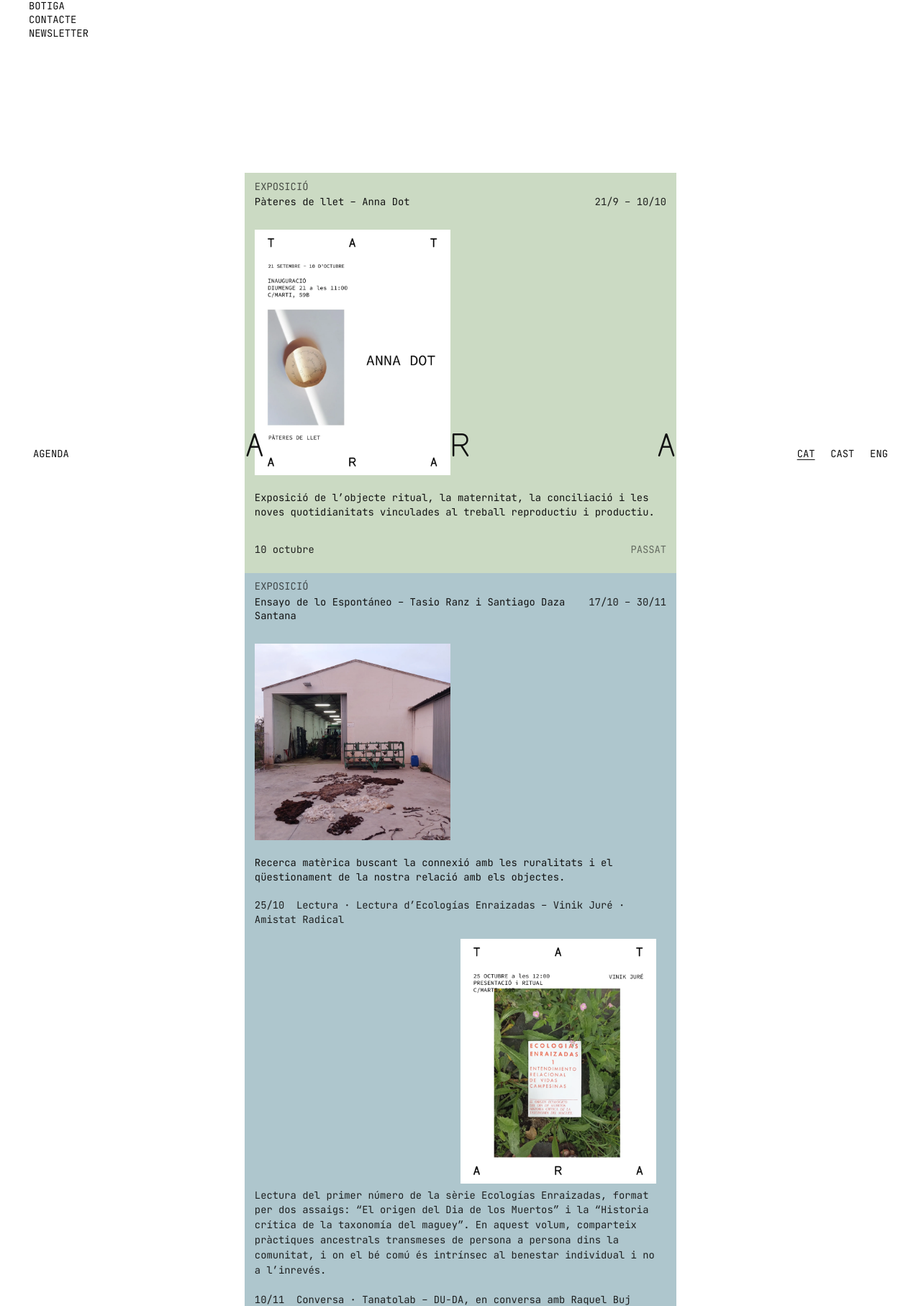
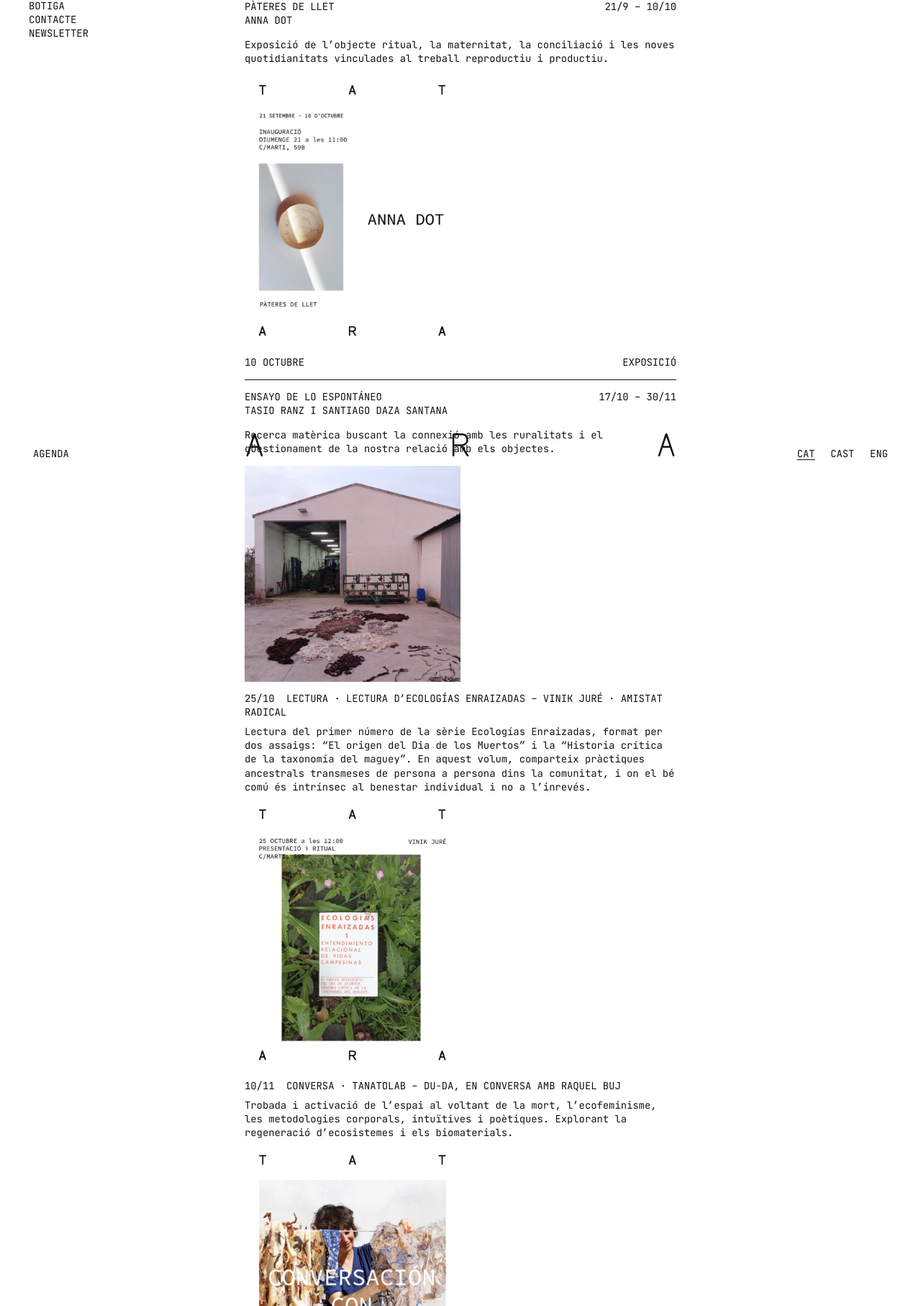
Before and after one commit to meowrhino/tatara, a PHP site: page / in a window 1280 px wide. Shown: the part 119-1933 px from the top of the page at 72% size. Run offline with PHP 8.4, Linux system fonts and the light colour scheme.

Commit message:
feat(agenda): en blanco y negro, separada por un hilo y con el tipo abajo
Fuera los bloques de color: cada exposición es una entrada separada de la
siguiente por un hilo negro de 1px. Cabecera con título y fechas, el artista
debajo, la descripción, la imagen siempre a la izquierda (ya no alterna) y un
pie con la fecha de cierre y el tipo de entrada (EXPOSICIÓ, TALLER…) donde
antes estaba el estado passat/ara/proximament, que se quita.

La paleta deja de existir: fuera de data.json, de agenda.json (el campo
"color"), de main.js, de check-data y del README. La agenda ya no empieza con
un 30% de pantalla en blanco y el bloque de hoy queda justo debajo de TAT.

Co-Authored-By: Claude Opus 5.5 <noreply@anthropic.com>

```diff
--- a/css/styles.css
+++ b/css/styles.css
@@ -70,132 +70,41 @@ button { font: inherit; color: inherit; background: none; border: none; cursor:
 /* ============================================================
    AGENDA
    ============================================================ */
-/* Aire al principio y al final del scroll para que entre/salga más natural. */
-.agenda__strip { display: flex; flex-direction: column; padding-block: 30dvh; }
+.agenda__strip { display: flex; flex-direction: column; padding-bottom: 30dvh; }
 
-/* Bloques de evento — pueden contener O.R. anidados (seg__children) */
-.seg--event {
-  position: relative;
+/* Una entrada por exposición, separadas por un hilo negro (1px, como todos). */
+.seg {
   display: flex;
   flex-direction: column;
-  gap: 1.3rem;               /* aire entre cabecera/imagen, descripció i O.R. */
-  width: 100%;
-  text-align: left;
-  /* el color del texto lo pone agenda.js inline (textOn: blanco o negro según el fondo) */
-  padding-bottom: 1.6rem;
+  gap: 1rem;
+  padding: 0 0 1rem;
+  margin: 0 0 1rem;
+  border-bottom: 1px solid var(--ink);
 }
 
-.seg__head {
-  display: block;
-  width: 100%;
-  text-align: left;
-}
+/* Cabecera, pie y fila de cada O.R.: texto a la izquierda, fechas o tipo a la
+   derecha, en la misma línea. */
+.seg__label, .seg__foot { display: flex; justify-content: space-between; align-items: baseline; gap: 1rem; }
+.seg__title { min-width: 0; }   /* sin truncar: el título puede ocupar varias líneas */
+.seg__when, .seg__kind { flex: 0 0 auto; margin-left: auto; }   /* a la derecha aunque falte lo de la izquierda */
+.seg__title, .seg__artist, .seg__kind, .seg__end, .seg__child-name { text-transform: uppercase; }
 
-/* "Fila 0" del eje temporal: cabecera + imagen + descripción. Su min-height
-   (inline, en unidades --day) reserva los días que van del inicio del evento
-   al primer O.R., así la cabecera consume tiempo real en vez de sumarse. */
-.seg__lead {
-  display: flex;
-  flex-direction: column;
-  gap: 0.9rem;
-}
+.seg__desc, .seg__child-desc { margin: 0; }
 
-.seg__desc {
-  padding: 0.6rem 1rem 0;
-  line-height: 1.5;
-  text-align: left;
-}
-
-.seg__label {
-  display: flex;
-  align-items: flex-start;
-  justify-content: space-between;
-  gap: 1rem;
-  padding: 0.7rem 1rem 0;
-}
-.seg__label .seg__who { min-width: 0; } /* sin truncar: el título puede ocupar varias líneas */
-.seg__label .seg__when { flex: 0 0 auto; opacity: 0.92; }
-
-/* Tipo de la entrada (exposició, retrospectiva, exposició i festival…), encima
-   del título. Discreto: es contexto, no titular. */
-.seg__kind {
-  padding: 0.7rem 1rem 0;
-  text-transform: uppercase;
-  opacity: 0.7;
-}
-.seg__kind + .seg__label { padding-top: 0.15rem; }
-
-/* Fila inferior del bloque: fecha de cierre (izq) + estado (der) en una línea,
-   igual que la cabecera. Hereda la tinta del bloque (negra o blanca). */
-.seg__foot {
-  display: flex;
-  align-items: baseline;
-  justify-content: space-between;
-  gap: 1rem;
-  margin-top: auto;
-  padding: 1rem 1rem 0;
-}
-.seg__status {
-  flex: 0 0 auto;
-  margin-left: auto;   /* siempre a la derecha, aunque no haya fecha de cierre */
-  text-transform: uppercase;
-}
-.seg__status--now { opacity: 1; }
-.seg__status--next { opacity: 0.85; }
-.seg__status--past { opacity: 0.55; }
-
-.seg__media { display: block; padding: 1.2rem 1rem 0; width: 58%; max-width: 300px; cursor: zoom-in; text-align: inherit; }
-/* aspect-ratio reserva hueco antes de que cargue la imagen (evita saltos de
-   layout); el 'auto' hace que, una vez cargada, mande su proporción real. */
+/* Imagen: media columna, a la izquierda. */
+.seg__media { display: block; width: 50%; padding: 0; cursor: zoom-in; }
 /* aspect-ratio con 'auto' delante: manda la proporción real de la imagen en
    cuanto se conoce, y mientras tanto se reserva 4/5, que es el formato de
    cartel que usa casi toda la agenda. Reservar de más o de menos hace que la
    página crezca bajo el dedo al ir hacia atrás en el historial. */
 .seg__media img { width: 100%; height: auto; display: block; aspect-ratio: 4 / 5 auto; background: var(--img-placeholder); }
-.seg__media--left { margin-right: auto; }
-.seg__media--right { margin-left: auto; }
-
-/* Región temporal del bloque: contiene los O.R. en flujo. La separación entre
-   O.R. la marca el gap: los bloques miden por contenido, no por días. */
-.seg__days {
-  display: flex;
-  flex-direction: column;
-  gap: 1.5rem;               /* separación clara entre O.R. */
-}
 
 /* O.R. / esdeveniments anidados dentro de una exposición. */
-.seg__child {
-  padding: 0 1rem;
-}
-/* Fecha y nombre en un solo flujo de texto, NO en flex. Con flex, la fecha
-   ocupaba un ancho fijo y el nombre empezaba a su derecha; al partirse el
-   nombre, la segunda línea volvía a ese borde en vez de al margen del bloque, y
-   con dos palabras cortas quedaba justo en medio, como si estuviera centrada.
-   Así el texto se parte y sigue donde debe: a la izquierda. */
-.seg__child-info {
-  display: block;
-  width: 100%;
-  text-align: left;
-  cursor: default;
-  line-height: 1.45;
-  opacity: 0.92;
-}
-.seg__child-info:hover, .seg__child-info:focus-visible { opacity: 1; }
-/* La fecha no se parte nunca por dentro: "12/9 – 13/9 · 10:00 – 13:00" es una
-   unidad, y partirla a media hora se lee fatal. */
-.seg__child-when { white-space: nowrap; margin-right: 0.6rem; }
-.seg__child-name { min-width: 0; }
-
-.seg__child-desc {
-  padding: 0.4rem 0 0;
-  line-height: 1.5;
-  text-align: left;
-  opacity: 0.92;
-}
-
-.seg__end {
-  flex: 0 1 auto; opacity: 0.92;
-}
+.seg__days { display: flex; flex-direction: column; gap: 1rem; }
+.seg__child { display: flex; flex-direction: column; gap: 0.5rem; }
+/* Fecha y nombre en un solo flujo de texto, NO en flex: al partirse el nombre,
+   la segunda línea vuelve al margen y no cuelga de la fecha. */
+.seg__child-when { white-space: nowrap; margin-right: 0.6rem; }   /* "12/9 – 13/9 · 10:00" no se parte */
 
 /* Lightbox: clic en una imagen de la agenda la abre a pantalla completa.
    La imagen se limita a vw/svh para caber ENTERA (alto y ancho) en cualquier
--- a/data/data.json
+++ b/data/data.json
@@ -1,5 +1,5 @@
 {
-  "_comment": "Configuración general de la web TAT ARA: identidad, paleta, idiomas y datos de contacto. El índice de secciones (menú + router) vive en data/menu.json. El contenido de cada sección vive en su propio JSON (ver menu.json → sections[].data).",
+  "_comment": "Configuración general de la web TAT ARA: identidad, colores, idiomas y datos de contacto. El índice de secciones (menú + router) vive en data/menu.json. El contenido de cada sección vive en su propio JSON (ver menu.json → sections[].data).",
   "site": {
     "name": "TAT ARA",
     "studio": "tatara studio",
@@ -15,14 +15,8 @@
     "en"
   ],
   "defaultLang": "ca",
-  "palette": {
-    "blau": "#AEC6CD",
-    "menta": "#CBDAC3",
-    "rosa": "#E3A57E",
-    "mostassa": "#CFC1AB"
-  },
   "theme": {
-    "_comment": "Colores de la interfaz (antes hardcodeados en css/styles.css). La web es en blanco y negro: --bg y --ink son los únicos colores de texto y fondo. Cada clave se publica como custom property CSS --<clave>; la paleta de arriba se publica como --color-<clave>. Ver js/main.js.",
+    "_comment": "Colores de la interfaz (antes hardcodeados en css/styles.css). La web es en blanco y negro: --bg y --ink son los únicos colores de texto y fondo. Cada clave se publica como custom property CSS --<clave>. Ver js/main.js.",
     "bg": "#ffffff",
     "ink": "#111111",
     "grey-soft": "#EAE7E0",
@@ -31,10 +25,6 @@
     "img-placeholder": "rgba(0, 0, 0, 0.04)",
     "lightbox-bg": "rgba(0, 0, 0, 0.92)",
     "backdrop": "rgba(255, 255, 255, 0.85)"
-  },
-  "agenda": {
-    "_comment": "Los bloques miden por contenido y van pegados unos a otros: el cambio de color es lo que separa una exposición de la siguiente. minEventVh = altura mínima (svh) de cada bloque.",
-    "minEventVh": 10
   },
   "contact": {
     "intro": {
--- a/js/main.js
+++ b/js/main.js
@@ -1,6 +1,6 @@
 /* ============================================================
    TAT ARA — arranque (entry point)
-   Carga la config, expone la paleta como custom properties, construye el
+   Carga la config, expone los colores como custom properties, construye el
    menú y cablea los listeners globales. Es el único <script> del HTML
    (type="module"); el resto de módulos se importan desde aquí.
    ============================================================ */
@@ -32,18 +32,14 @@ async function init() {
   // La marca "TAT" del header lleva a la primera sección (home).
   $('#brand-home').setAttribute('href', '#' + SITE.sections[0].id);
 
-  // Colores: TODOS viven en data.json (fuente única).
-  //   theme   → --<clau>        (--bg, --ink, --grey-soft…): los que usa el CSS.
-  //   palette → --color-<clau>  (--color-blau…): los de la agenda, que además se
-  //             eligen por nombre desde agenda.json ("color": "blau").
-  // Las claves con '_' (comentarios del JSON) se ignoran.
+  // Colores: TODOS viven en data.json → theme (fuente única), y se publican
+  // como --<clau> (--bg, --ink…). Las claves con '_' (comentarios) se ignoran.
   const setVars = (obj, prefix) =>
     Object.entries(obj || {}).forEach(([key, hex]) => {
       if (key.startsWith('_') || typeof hex !== 'string') return;
       document.documentElement.style.setProperty(`--${prefix}${key}`, hex);
     });
   setVars(SITE.theme, '');
-  setVars(SITE.palette, 'color-');
 
   buildMenu();
 
--- a/js/utils.js
+++ b/js/utils.js
@@ -21,9 +21,6 @@ export const monthName = (i) => (MONTHS[LANG] || MONTHS.ca)[i];
 // Mismo formato {ca, es, en} que resuelve t() con el idioma activo.
 const STR = {
   today:          { ca: 'avui', es: 'hoy', en: 'today' },
-  statusNow:      { ca: 'ara', es: 'ahora', en: 'now' },
-  statusPast:     { ca: 'passat', es: 'pasado', en: 'past' },
-  statusNext:     { ca: 'proximament', es: 'próximamente', en: 'upcoming' },
   roomSheet:      { ca: 'full de sala (PDF)', es: 'hoja de sala (PDF)', en: 'room sheet (PDF)' },
   websiteLink:    { ca: 'web', es: 'web', en: 'website' },
   noEvents:       { ca: 'sense esdeveniments', es: 'sin eventos', en: 'no events' },
--- a/tools/check-data.mjs
+++ b/tools/check-data.mjs
@@ -81,7 +81,6 @@ function revisaImagen(ruta, dónde) {
 
 function revisaAgenda(menu) {
   console.log('\ndata/agenda.json');
-  const paleta = Object.keys(leer('data/data.json').palette || {});
   const eventos = leer('data/agenda.json').events || [];
   const slugs = new Set();
 
@@ -104,14 +103,11 @@ function revisaAgenda(menu) {
     }
 
     if (padre) {
-      if (ev.color) avi(dónde, 'lleva "color", pero el color solo pinta en las entradas de primer nivel');
       const ini = new Date(padre.start), fin = new Date(padre.end || padre.start);
       const s = new Date(ev.start), e = new Date(ev.end || ev.start);
       if (s < ini || e > fin) {
         avi(dónde, `cae fuera de "${padre.slug}" (${padre.start} → ${padre.end || padre.start}): o va en otra exposición, o va suelto de primer nivel`);
       }
-    } else if (ev.color && !paleta.includes(ev.color)) {
-      avi(dónde, `"color": "${ev.color}" no está en la paleta de data.json (${paleta.join(', ')})`);
     }
   };
 
```
Also changed, not shown: data/agenda.json (+1 -14 lines), js/agenda.js (+38 -73 lines), README.md.
